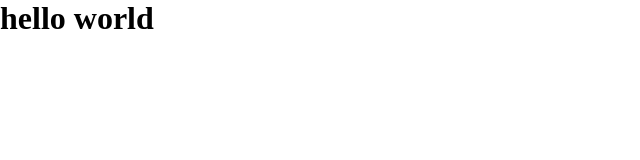
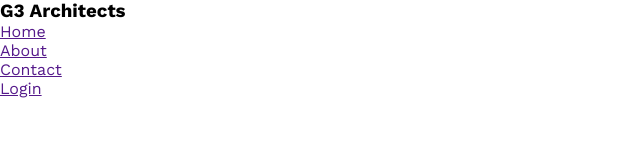
Before and after one commit to Sayem-hussain-majhi/architectects-web, a plain HTML site: page index.html in a window 1280 px wide. Shown: the whole page, without its empty margins (0-640 px from the left). Drawn offline with nearby package versions, Linux system fonts and the light colour scheme.

Commit message:
[font added]

```diff
--- a/index.html
+++ b/index.html
@@ -1,12 +1,29 @@
 <!DOCTYPE html>
 <html lang="en">
+
 <head>
     <meta charset="UTF-8">
     <meta name="viewport" content="width=device-width, initial-scale=1.0">
     <title>Architects Website</title>
     <link rel="stylesheet" href="./styles/style.css">
+
+
 </head>
+
 <body>
-    <h1>hello world</h1>
+    <header>
+        <nav>
+            <h3>G3 Architects</h3>
+            <ul>
+                <li><a href="">Home</a></li>
+                <li><a href="">About</a></li>
+                <li><a href="">Contact</a></li>
+                <li><a href="">Login</a></li>
+            </ul>
+        </nav>
+    </header>
+    <main></main>
+    <footer></footer>
 </body>
+
 </html>
--- a/styles/style.css
+++ b/styles/style.css
@@ -1,5 +1,10 @@
+@import url('https://fonts.googleapis.com/css2?family=Work+Sans:wght@100..900&display=swap');
+
 *{
     margin: 0;
     padding: 0;
     box-sizing: border-box;
+    font-family: "Work Sans", sans-serif;
+    font-optical-sizing: auto;
+    font-style: normal;
 }
```
